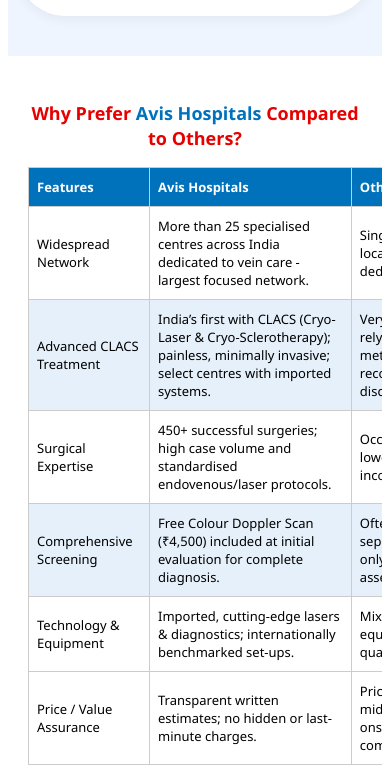
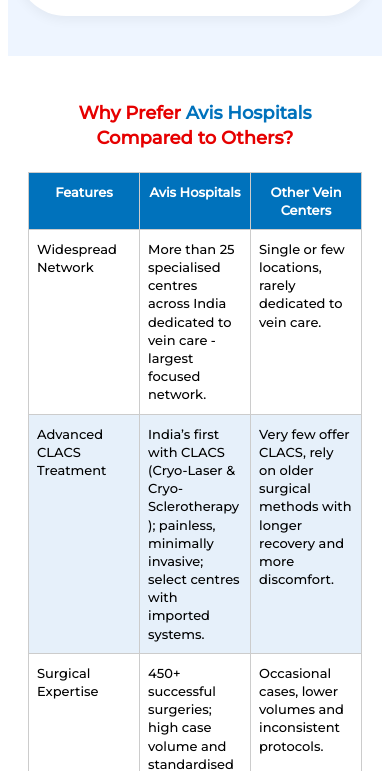
Before and after one commit to rakeshsanjju/lp-google, a plain HTML site: page ts.html in a window 390 px wide. Shown: the part 5373-6144 px from the top of the page. Drawn offline with Linux system fonts and the light colour scheme; files whose address does not match are found by name.

Commit message:
ts1 Commit

```diff
--- a/ts.html
+++ b/ts.html
@@ -1016,39 +1016,62 @@
   text-align: center;
 }
 
-/* comparision section styles */
+/* ---------- Comparison Section ---------- */
+.comparison-section {
+  padding: 30px 20px;
+  font-family: 'Montserrat', sans-serif;
+  text-align: center;
+  background: #ffffff;
+}
 
 .comparison-heading {
-  font-size: 20px;
+  font-size: 22px;
+  color: #e60000;
   margin-bottom: 20px;
+  line-height: 1.4;
 }
 
 .comparison-heading .blue-text {
   color: #0072bc;
 }
 
-.comparison-heading {
-  color: #e60000;
-}
-
+/* ✅ Scrollable Wrapper (Fixes iPhone Overflow) */
+.comparison-table-wrapper {
+  width: 100%;
+  overflow-x: auto;
+  overflow-y: hidden;
+  -webkit-overflow-scrolling: touch;
+  border-radius: 8px;
+  background: #fff;
+  box-shadow: 0 2px 10px rgba(0,0,0,0.05);
+  padding-bottom: 6px;
+}
+
+/* ✅ Table Layout */
 .comparison-table {
   width: 100%;
   border-collapse: collapse;
-  margin: 0 auto;
-  max-width: 100%;
   font-size: 14px;
+  table-layout: fixed;
+  word-wrap: break-word;
+  overflow-wrap: anywhere;
 }
 
 .comparison-table th,
 .comparison-table td {
   border: 1px solid #ccc;
   padding: 12px 10px;
-  text-align: center;
+  text-align: left;
+  vertical-align: top;
+  white-space: normal;
+  line-height: 1.4;
 }
 
 .comparison-table thead th {
   background-color: #0072bc;
   color: #fff;
+  text-align: center;
+  font-weight: 600;
 }
 
 .comparison-table .highlight-row {
@@ -1060,32 +1083,33 @@
   color: #555;
 }
 
+/* ✅ iPhone Fix - Prevent Zoom Cutoff */
+@supports (-webkit-touch-callout: none) {
+  .comparison-table {
+    width: 100%;
+    min-width: auto !important;
+    table-layout: fixed;
+  }
+}
+
+/* ✅ Mobile adjustments */
 @media (max-width: 768px) {
   .comparison-heading {
     font-size: 18px;
-    margin-bottom: 15px;
-    line-height: 1.4;
   }
 
   .comparison-table {
     font-size: 13px;
-    min-width: 480px;
-  }
-
-  .comparison-table th, .comparison-table td {
+  }
+
+  .comparison-table th,
+  .comparison-table td {
     padding: 10px 8px;
-    text-align: left;
-  }
-
-  .comparison-table-wrapper {
-    overflow-x: auto;
-    -webkit-overflow-scrolling: touch;
-    margin-bottom: 10px;
-  }
-
-  /* Adds subtle horizontal scroll hint on iPhone */
+  }
+
+  /* Subtle scroll hint on mobile */
   .comparison-table-wrapper::after {
-    content: '← Swipe to view more →';
+    content: '← Swipe left or right to view all columns →';
     display: block;
     text-align: center;
     color: #666;
@@ -1093,6 +1117,7 @@
     padding-top: 8px;
   }
 }
+
 
 /* sticky footer */
 .sticky-footer {
```
